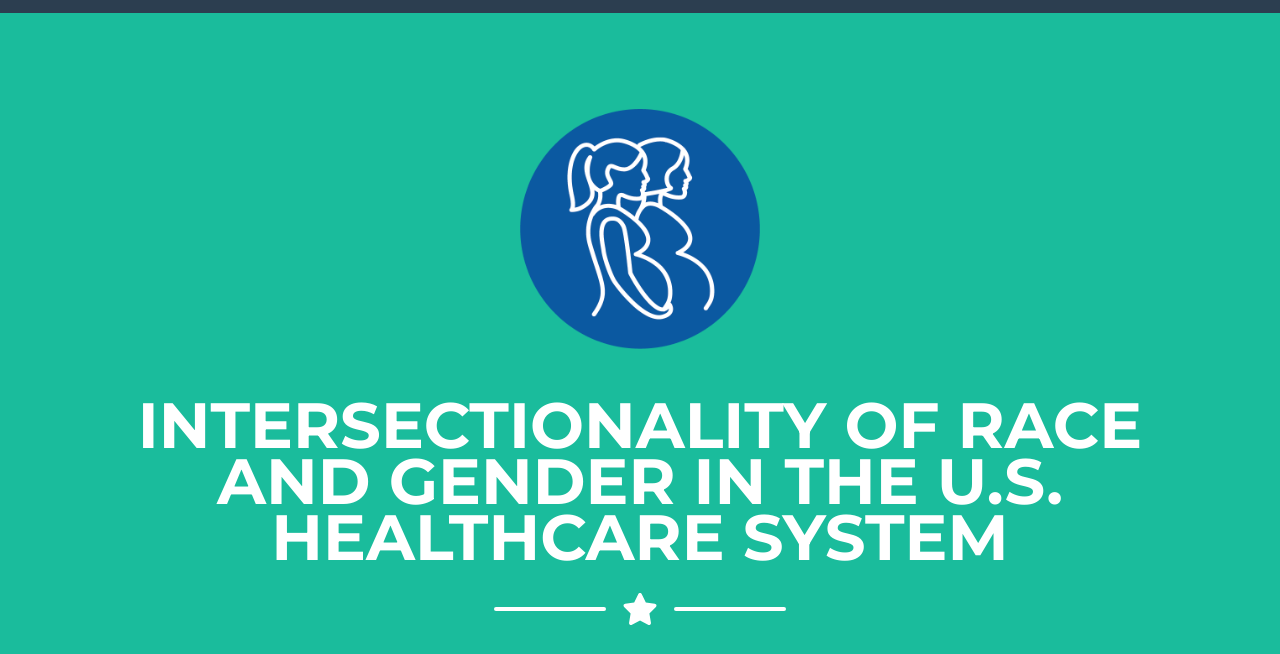
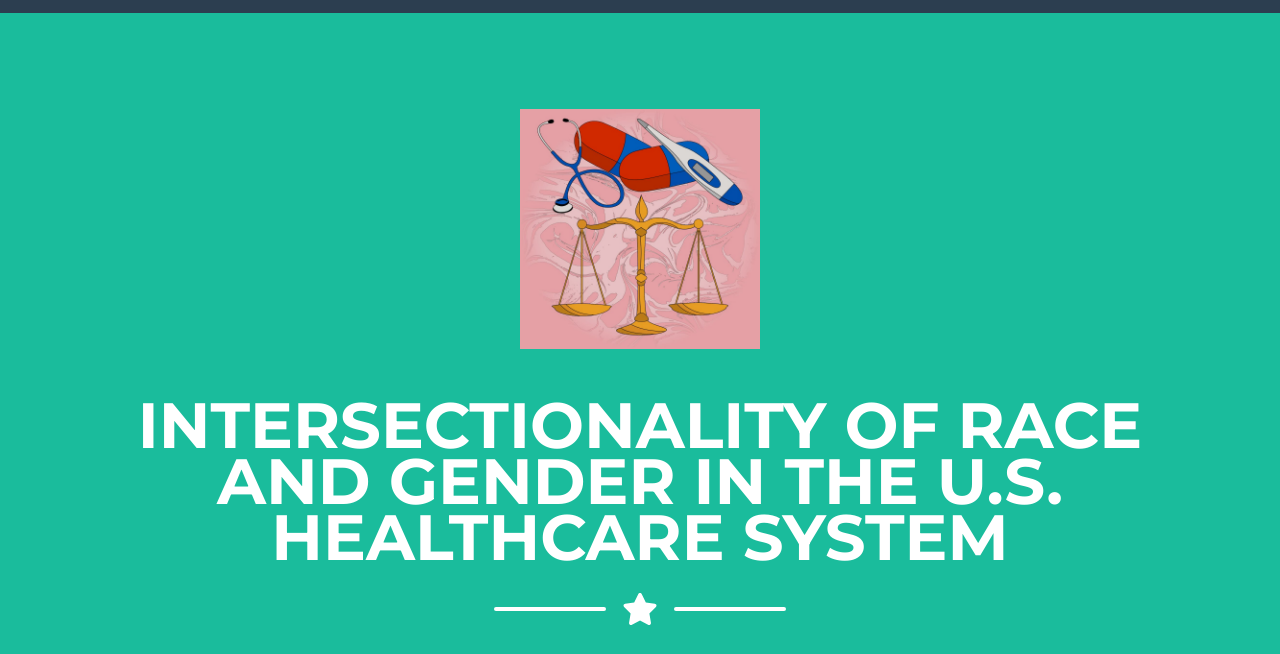
Before and after one commit to Araynah/ISS210SS23Sec1Team24, a plain HTML site: page index.html in a window 1280 px wide. Shown: the part 91-745 px from the top of the page. Drawn offline with nearby package versions, Linux system fonts and the light colour scheme.

Commit message:
Update index.html

```diff
--- a/index.html
+++ b/index.html
@@ -38,7 +38,7 @@
         <header class="masthead bg-primary text-white text-center">
             <div class="container d-flex align-items-center flex-column">
                 <!-- Masthead Avatar Image-->
-                <img class="masthead-avatar mb-5" src="assets/img/portfolio/Frontimage.png" alt="..." />
+                <img class="masthead-avatar mb-5" src="assets/img/portfolio/Healthfront.jpeg" alt="..." />
                 <!-- Masthead Heading-->
                 <h1 class="masthead-heading text-uppercase mb-0">Intersectionality of Race and Gender in the U.S. Healthcare System</h1>
                 <!-- Icon Divider-->
```
